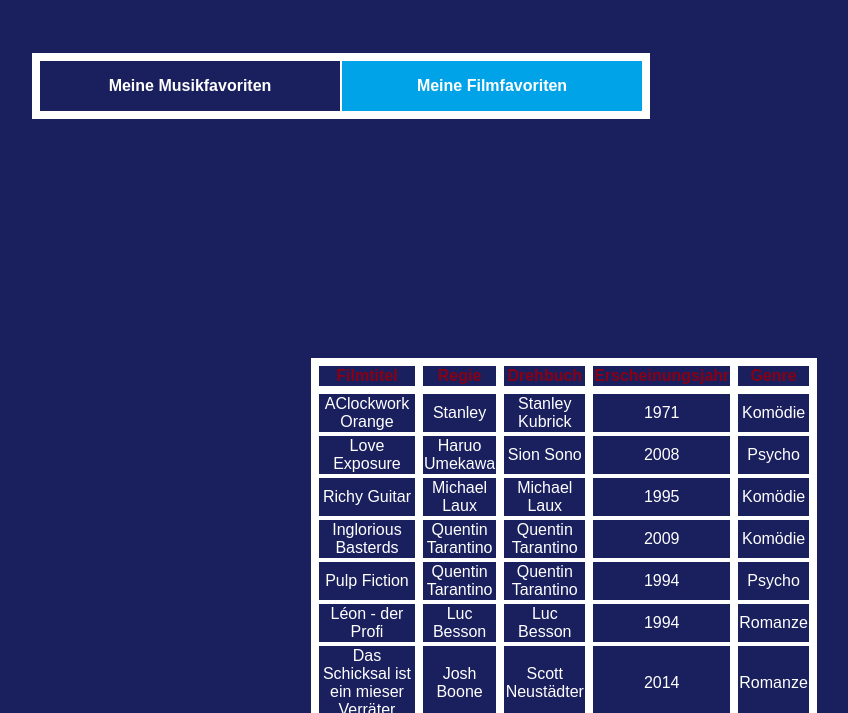
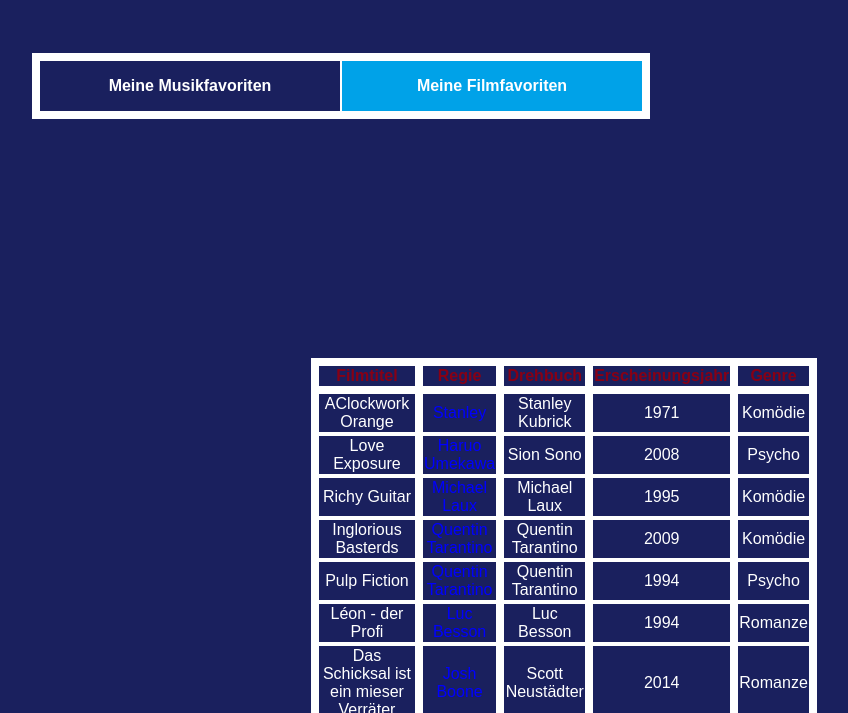
Before and after one commit to zz2014/Sakura, a plain HTML site: page Meilenstein3/html/favoriten.html in a window 1280 px wide. Shown: the part 87-800 px from the top of the page, without its empty margins (76-924 px from the left). Drawn offline with Linux system fonts and the light colour scheme.

Commit message:
changed: color of second column file: control.js -zheng

```diff
--- a/Meilenstein3/JS/control.js
+++ b/Meilenstein3/JS/control.js
@@ -32,6 +32,9 @@ function buildFilmTable(){
 		// loop through the keys
 		for(var i = 0;	i<heads.length;i++){
 			var td = document.createElement('td').cloneNode(false);
+			if(i==1){
+			td.className="title";
+			}
 			// get the value of the key and add them
 			td.appendChild(document.createTextNode(filmen[j][heads[i]]));
 			tr.appendChild(td);
@@ -57,7 +60,10 @@ function buildMusicTable(){
 		// loop through the keys
 		for(var i = 0;	i<heads.length;i++){
 			var td = document.createElement('td').cloneNode(false);
-			// get the value of the key and add them
+			// get the value of the key and add themi
+			if(i==1){
+			td.className="title";
+			}
 			td.appendChild(document.createTextNode(alben[j][heads[i]]));
 			tr.appendChild(td);
 			}
--- a/Meilenstein3/css/favoriten.css
+++ b/Meilenstein3/css/favoriten.css
@@ -98,3 +98,6 @@ th{
 	color: rgb(136,0,21);
 	border: 8px solid white;
 }
+.title {
+ color: blue;
+}
```
